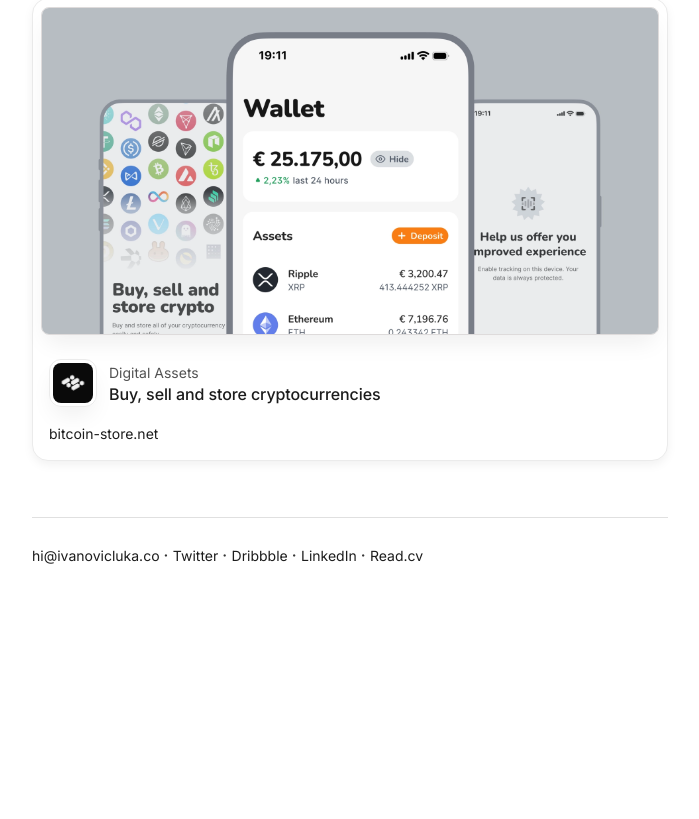
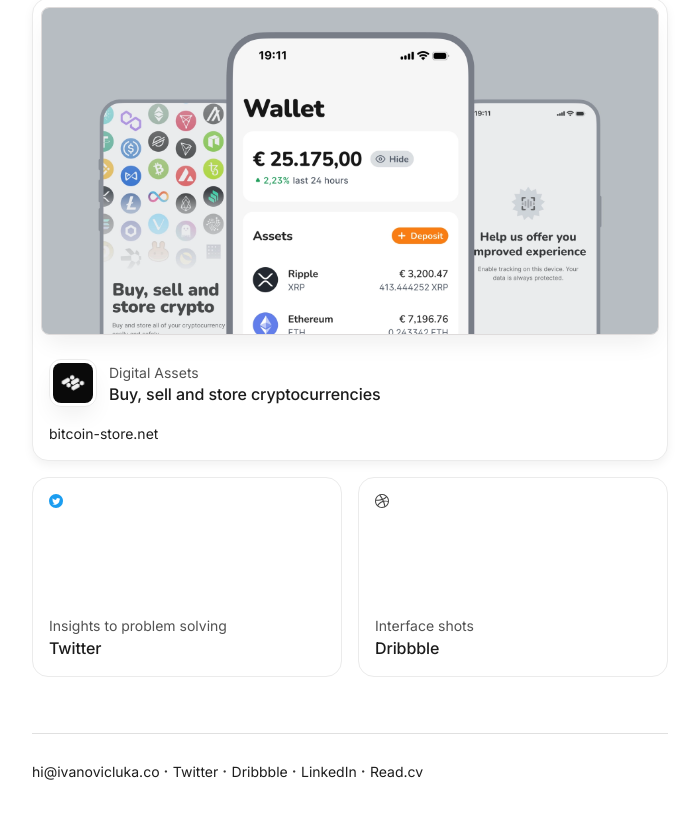
Before and after one commit to lukaivanovic/portfolio23, a Next.js app: page / in a window 1280 px wide. Shown: the part 1027-1846 px from the top of the page, without its empty margins (290-989 px from the left). Before the commit the page ends 1772 px from the top, so only its background shows below. Built offline with nearby package versions, Linux system fonts and the light colour scheme.

Commit message:
added social

```diff
--- a/pages/index.js
+++ b/pages/index.js
@@ -43,8 +43,37 @@
         </div>
 
         <div className={styles.projects}>
+
           <Project title= "WeWeb"  description= "No-code supercharged app builder" url = "weweb" image = '/weweb2.png' previewImage = '/weweb-preview.webp' link="https://www.weweb.io" linkName="weweb.io"/>
           <Project title= "Digital Assets" description= "Buy, sell and store cryptocurrencies" url = "bitcoin-store" image = '/digital-assets.png' previewImage = '/bitcoin-preview.webp' link="https://www.bitcoin-store.net" linkName="bitcoin-store.net"/>
+          <div className={styles.socialGrid}>
+          <a className={styles.socialCard} target="_blank" href='https://twitter.com/lukaivnvc' rel="noopener noreferrer">
+            <Image
+                src="/twitter.svg"
+                width='14'
+                height='14'
+                alt="Project preview"
+                className={styles.projectImage}
+                quality="100"
+                priority='true'
+            />
+            <h2 className="text2">Insights to problem solving<br></br><span className="label1">Twitter</span></h2>
+          </a>
+
+
+          <a className={styles.socialCard} target="_blank" href='https://twitter.com/lukaivnvc' rel="noopener noreferrer">
+            <Image
+              src="/dribbble.svg"
+              width='14'
+              height='14'
+              alt="Project preview"
+              className={styles.projectImage}
+              quality="100"
+              priority='true'
+            />
+            <h2 className="text2">Interface shots<br></br><span className="label1">Dribbble</span></h2>
+          </a>
+        </div>
         </div>
 
         <div className='divider'></div>
--- a/styles/App.module.css
+++ b/styles/App.module.css
@@ -146,6 +146,29 @@
 
 .rm{
     padding-right: 32px;
+    padding-left: 8px;
+}
+
+.socialCard{
+    background: #FFFFFF;
+    border: 1px solid #EBEBEB;
+    border-radius: 16px;
+    padding: 16px;
+    transition: all .2s ease-out;
+    height: 200px;
+    display: flex;
+    flex-direction: column;
+    justify-content: space-between;
+}
+
+.socialCard:hover{
+    background: #FAFAFA;
+}
+
+.socialGrid{
+    display: grid;
+    grid-template-columns: 1fr 1fr;
+    column-gap: 16px;
 }
 
 @media (max-width: 1024px) {
@@ -156,4 +179,14 @@
     .main{
         padding: 120px 16px;
     }
+
+    .rm{
+        padding-right: 8px;
+        padding-left: 8px;
+    }
+
+    .socialGrid{
+        grid-template-columns: 1fr;
+        row-gap: 8px;
+    }
 }
```
